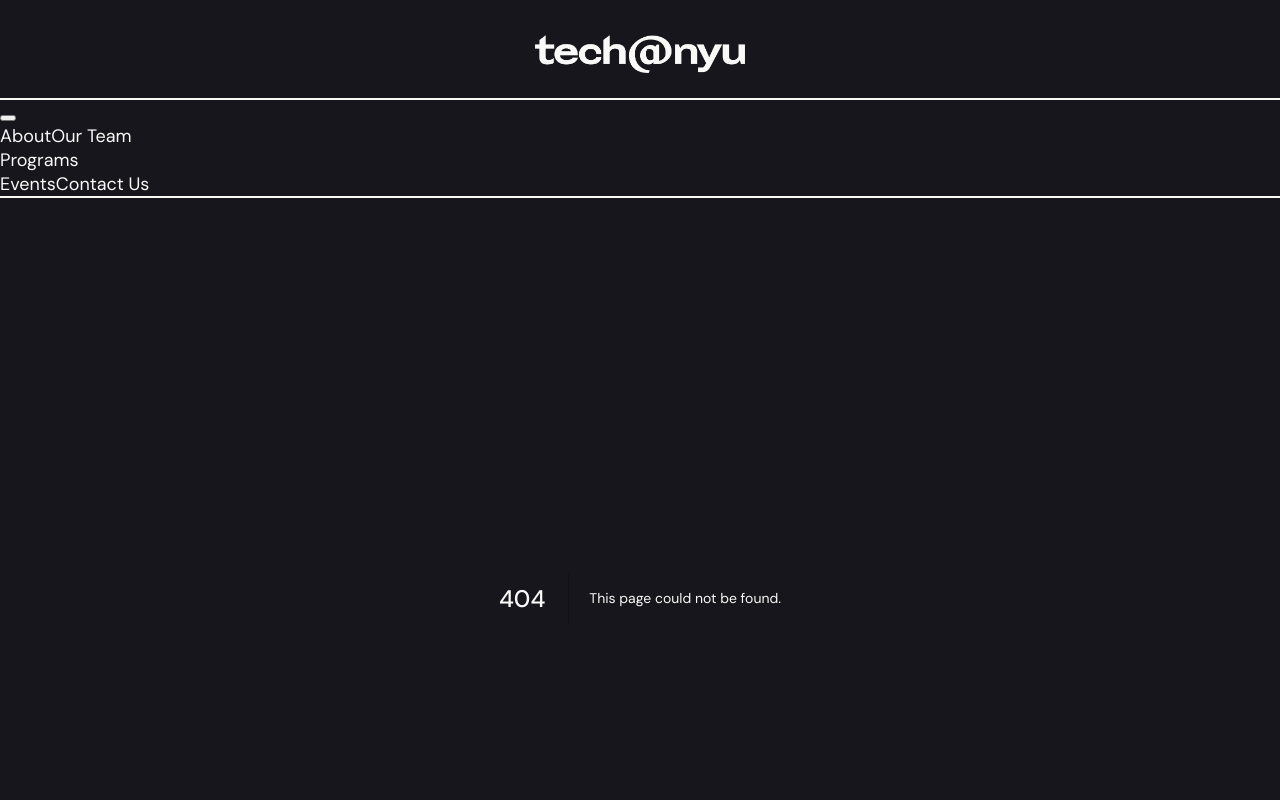
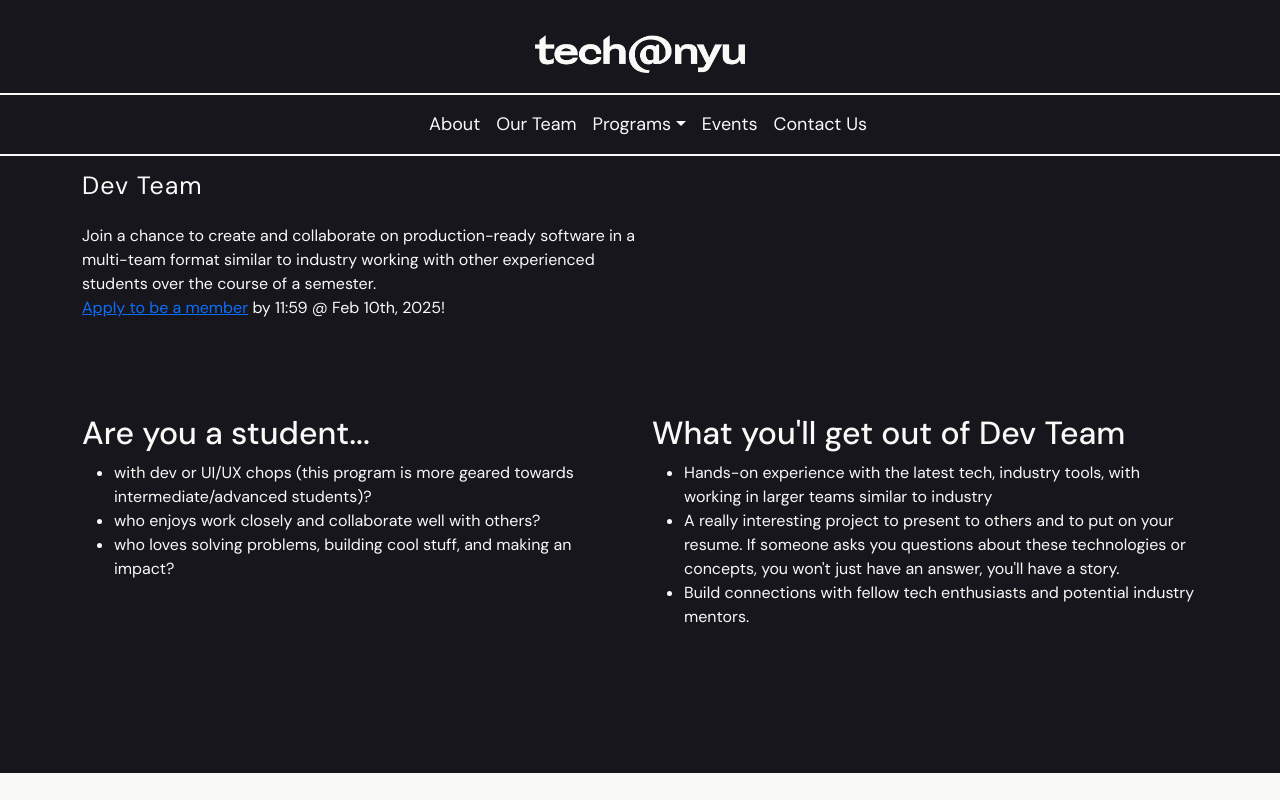
Before and after one commit to TechAtNYU/techatnyu.org, a Next.js app: page /devteam in a window 1280 px wide. Before the commit this address had no page. Shown: the top 800 px of the page. Built offline with nearby package versions, Linux system fonts and the light colour scheme.

Commit message:
added devteam info

```diff
--- a/components/NavBar.tsx
+++ b/components/NavBar.tsx
@@ -23,6 +23,7 @@ const NavBar = () => {
             <NavDropdown title="Programs" id="basic-nav-dropdown">
                 <NavDropdown.Item href="/mentorship">Mentorship</NavDropdown.Item>
                 <NavDropdown.Item href="/techtreks">Tech Treks</NavDropdown.Item>
+                <NavDropdown.Item href="/devteam">Dev Team</NavDropdown.Item>
                 <NavDropdown.Item href="/startupweek">Startup Week Committee</NavDropdown.Item>
             </NavDropdown>
             <Nav.Link href="/#events">Events</Nav.Link>
--- /dev/null
+++ b/pages/devteam.tsx
@@ -0,0 +1,47 @@
+import React from "react";
+import '../node_modules/bootstrap/dist/css/bootstrap.min.css';
+import {Col, Row} from "react-bootstrap";
+import GeneralButton from "../components/GeneralButton";
+
+export default function Mentorship() {
+    return (
+        <div className="program">
+            <div className="container program__header">
+                <h1 className="heading">Dev Team</h1>
+                <p style={{marginBottom:"30px"}}>
+                 Join a chance to create and collaborate on production-ready software
+                  in a multi-team format similar to industry working with other experienced students over the course of a semester.
+                  <br />
+                  <a href="https://forms.gle/VMnDoeWfXPRQzmFb6">Apply to be a member</a> by 11:59 @ Feb 10th, 2025!
+                </p>
+                {/* <GeneralButton name={"More details coming soon"}/> */}
+            </div>
+            <div className="container program__info" style={{paddingBottom:"10%"}}>
+                <Row>
+                    <Col className="devteam">
+                        <h2>Are you a student...</h2>
+                        <div>
+                            <ul>
+                                <li>with dev or UI/UX chops (this program is more geared towards intermediate/advanced students)?</li>
+                                <li>who enjoys work closely and collaborate well with others?</li>
+                                <li>who loves solving problems, building cool stuff, and making an impact?</li>
+                            </ul>
+                        </div>
+                    </Col>
+                    <Col className="devteam">
+                        <h2>What you'll get out of Dev Team</h2>
+                        <div>
+                            <ul>
+                                <li>Hands-on experience with the latest tech, industry tools, with working in larger teams similar to industry</li>
+                                <li>A really interesting project to present to others and to put on your resume.
+                                     If someone asks you questions about these technologies or concepts,
+                                     you won't just have an answer, you'll have a story.</li>
+                                <li>Build connections with fellow tech enthusiasts and potential industry mentors.</li>
+                            </ul>
+                        </div>
+                    </Col>
+                </Row>
+            </div>
+        </div>
+    )
+}
```
Also changed, not shown: components/Cohort/CohortCard.tsx (+7 -0 lines), public/assets/index-icons/devteam.svg (added).
